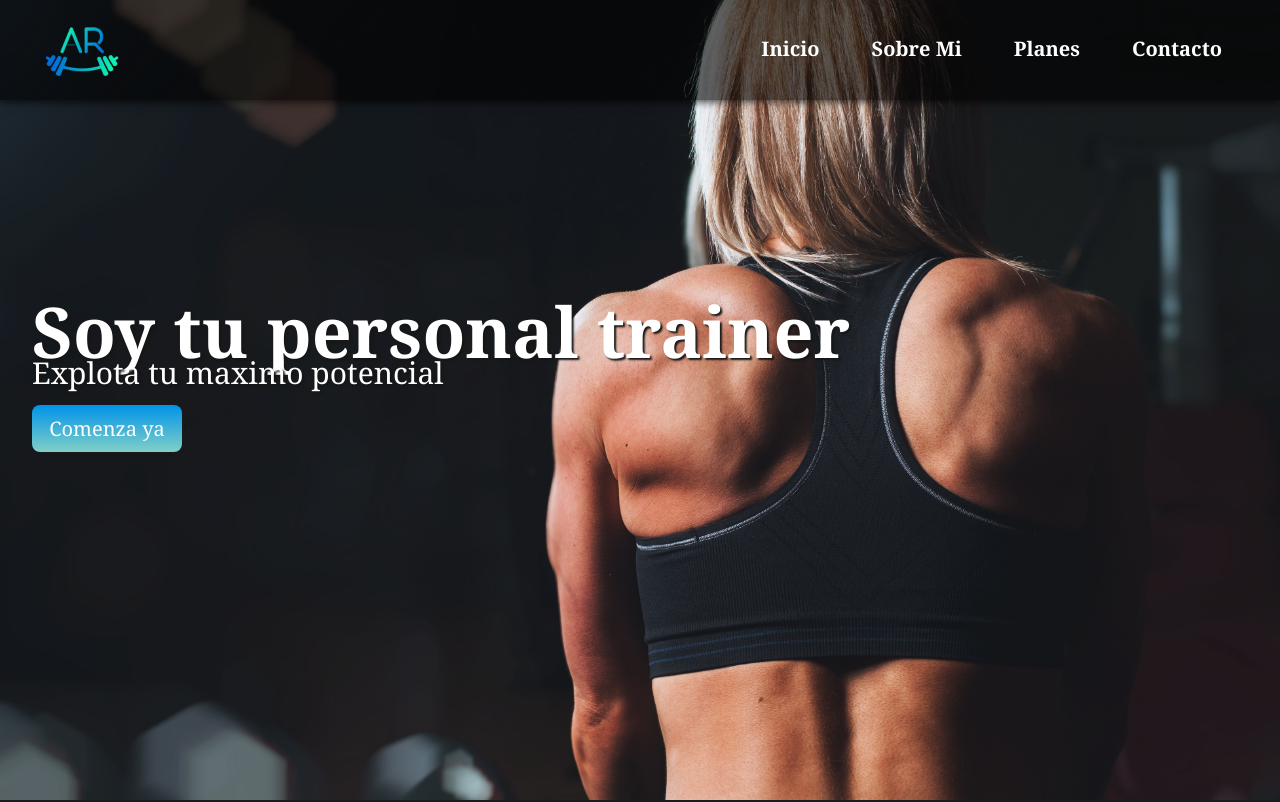
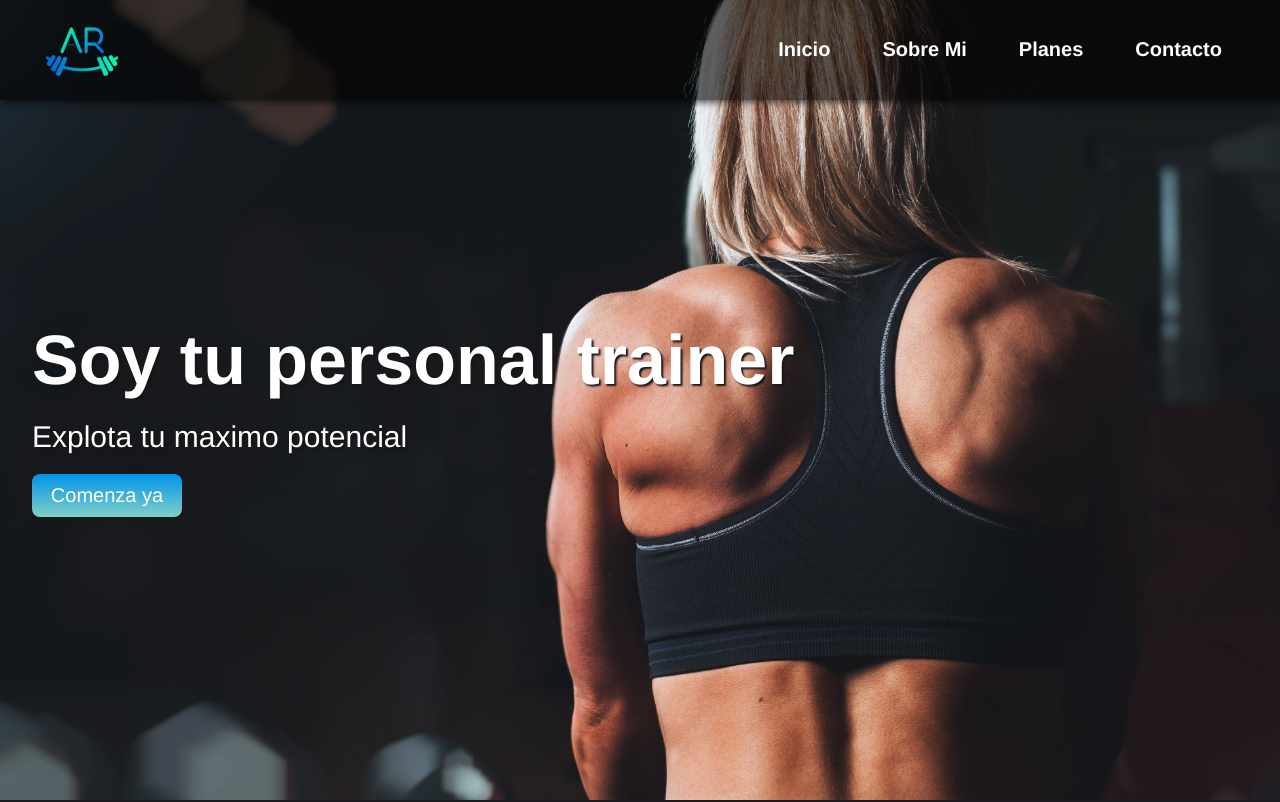
Before and after one commit to martinimbastari/Landing-training, a React (Create React App) app: page / in a window 1280 px wide. Shown: the top 802 px of the page. Built offline with nearby package versions, Linux system fonts and the light colour scheme.

Commit message:
font family definido

```diff
--- a/src/App.module.css
+++ b/src/App.module.css
@@ -55,8 +55,7 @@ form,input, textarea,select,button, label {
 body {
   min-height: 100vh;
   font-size: 100%;
-  font-family: Georgia, 'Times New Roman', Times, serif;
-  line-height: 1.4rem;
+  font-family:'Franklin Gothic Medium', 'Arial Narrow', Arial, sans-serif;
   background-color: rgb(56, 57, 57);
 }
 
```
